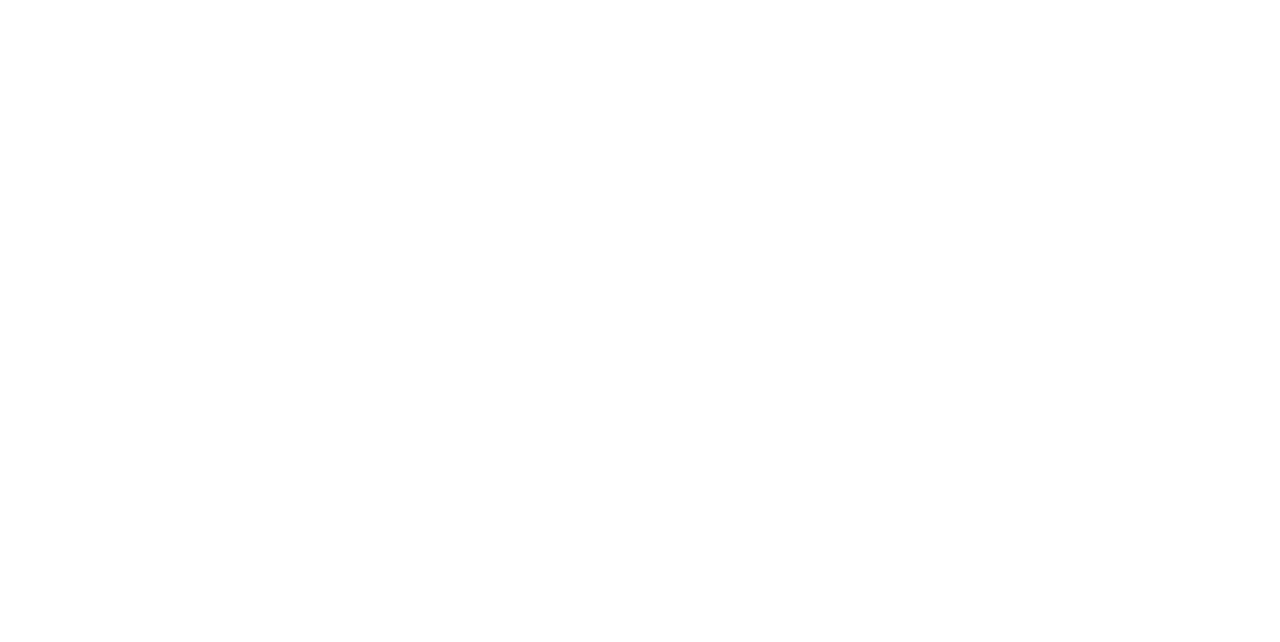
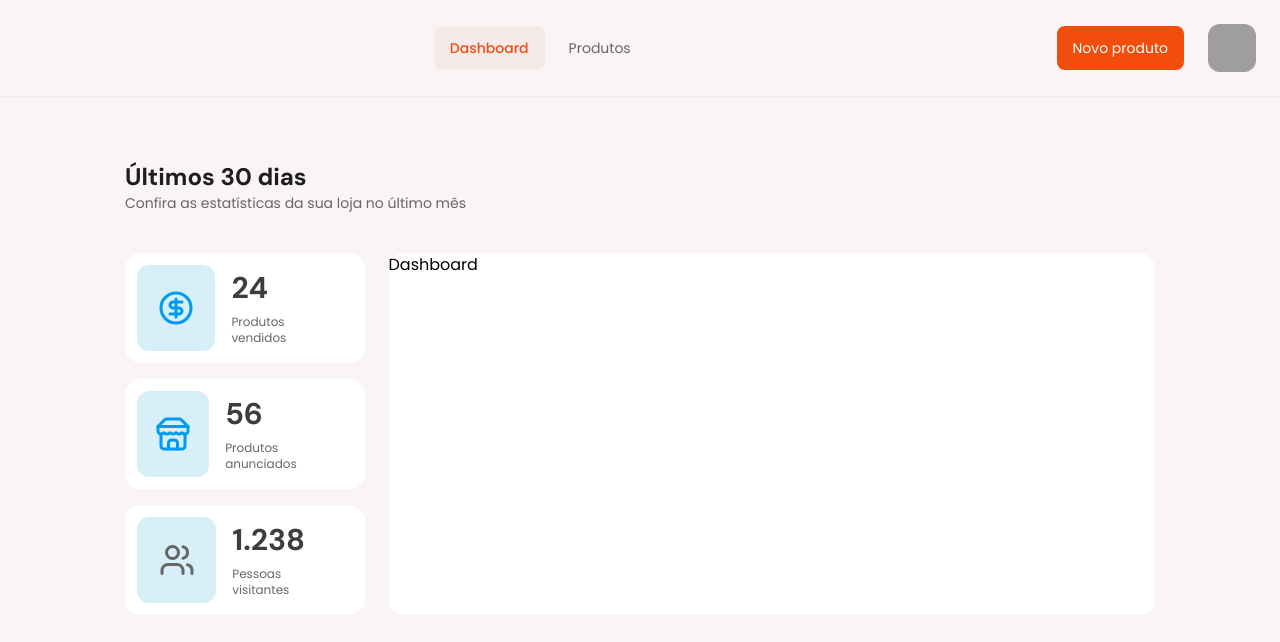
Before and after one commit to mateusfugita/marketplace, a React (Vite) app: page / in a window 1280 px wide. Shown: the top 642 px of the page. Built offline with nearby package versions, Linux system fonts and the light colour scheme; grey boxes are pictures that could not be loaded.

Commit message:
feat: create header component and dashboard page

```diff
--- a/package.json
+++ b/package.json
@@ -11,6 +11,7 @@
   },
   "dependencies": {
     "axios": "^1.7.4",
+    "lucide-react": "^0.428.0",
     "react": "^18.3.1",
     "react-dom": "^18.3.1",
     "react-hook-form": "^7.52.2",
--- /dev/null
+++ b/src/components/header.tsx
@@ -0,0 +1,29 @@
+import { NavLink } from "./nav-link";
+
+export function Header(){
+  return (
+    <header className="flex justify-between items-center p-6 border-shape border-b-[1px]">
+      <img src="" alt="" />
+
+      <nav className="flex gap-2">
+        <NavLink to='/'>
+          Dashboard
+        </NavLink>
+        <NavLink to='/products'>
+          Produtos
+        </NavLink>
+      </nav>
+
+      <div className="flex items-center gap-4">
+        <button className="bg-orange-base text-white rounded-lg py-3 px-4 text-sm">
+          Novo produto
+        </button>
+        <img
+          className="ml-2 rounded-xl w-12 h-12"
+          src="https://github.com/mateusfugita.png"
+          alt="Foto de perfil"
+        />
+      </div>
+    </header>
+  )
+}
--- /dev/null
+++ b/src/components/nav-link.tsx
@@ -0,0 +1,14 @@
+import { Link, LinkProps, useLocation } from 'react-router-dom'
+
+export type NavLinkProps = LinkProps
+
+export function NavLink(props: NavLinkProps) {
+  const { pathname } = useLocation()
+  return (
+    <Link
+      data-current={pathname === props.to}
+      className="flex items-center gap-1.5 text-sm text-gray-300 px-4 py-3 rounded-lg hover:text-orange-base data-[current=true]:text-orange-base data-[current=true]:font-medium data-[current=true]:bg-shape"
+      {...props}
+    />
+  )
+}
--- /dev/null
+++ b/src/pages/_layout/app.tsx
@@ -0,0 +1,14 @@
+import { Header } from "@/components/header";
+import { Outlet } from "react-router-dom";
+
+export function AppLayout(){
+  return (
+    <div className="flex flex-col min-h-screen bg-background">
+      <Header />
+
+      <div className="flex mt-16 w-full justify-center">
+        <Outlet />
+      </div>
+    </div>
+  )
+}
--- /dev/null
+++ b/src/pages/app/components/metric-card.tsx
@@ -0,0 +1,26 @@
+import { ReactNode } from "react"
+
+interface MetricCardProps {
+  icon: ReactNode
+  value: number
+  description: string
+}
+
+export function MetricCard({ icon, value, description }: MetricCardProps){
+  return (
+    <div className="flex items-center gap-4 bg-white p-3 pr-6 rounded-2xl">
+      <div className="bg-blue-light rounded-xl w-[80px] h-[86px] flex items-center justify-center">
+        {icon}
+      </div>
+
+      <div className="flex flex-col gap-2">
+        <span className="font-title font-bold text-3xl text-gray-400">
+          {value.toString().replace(/\B(?=(\d{3})+(?!\d))/g, ".")}
+        </span>
+        <p className="text-wrap text-gray-300 text-xs">
+          {description}
+        </p>
+      </div>
+    </div>
+  )
+}
--- /dev/null
+++ b/src/pages/app/dashboard.tsx
@@ -0,0 +1,23 @@
+import { CircleDollarSign, Store, Users } from "lucide-react"
+import { MetricCard } from "./components/metric-card"
+
+export function Dashboard(){
+  return (
+    <main className="flex flex-col gap-10 max-w-[1030px] w-full">
+      <div>
+        <h1 className="font-title font-bold text-2xl text-gray-500">Últimos 30 dias</h1>
+        <p className="text-sm text-gray-300">Confira as estatísticas da sua loja no último mês</p>
+      </div>
+
+      <div className="grid grid-cols-4 gap-6">
+        <div className="flex flex-col gap-4 col-span-1">
+          <MetricCard icon={<CircleDollarSign className="w-9 h-9 stroke-blue-dark" />} value={24} description="Produtos vendidos" />
+          <MetricCard icon={<Store className="w-9 h-9 stroke-blue-dark" />} value={56} description="Produtos anunciados" />
+          <MetricCard icon={<Users className="w-9 h-9 stroke-gray-300" />} value={1238} description="Pessoas visitantes" />
+        </div>
+
+        <div className="col-span-3 bg-white rounded-2xl">Dashboard</div>
+      </div>
+    </main>
+  )
+}
```
Also changed, not shown: src/routes.tsx (+9 -3 lines), 1 other file (tests, documents, lock files or other folders).
